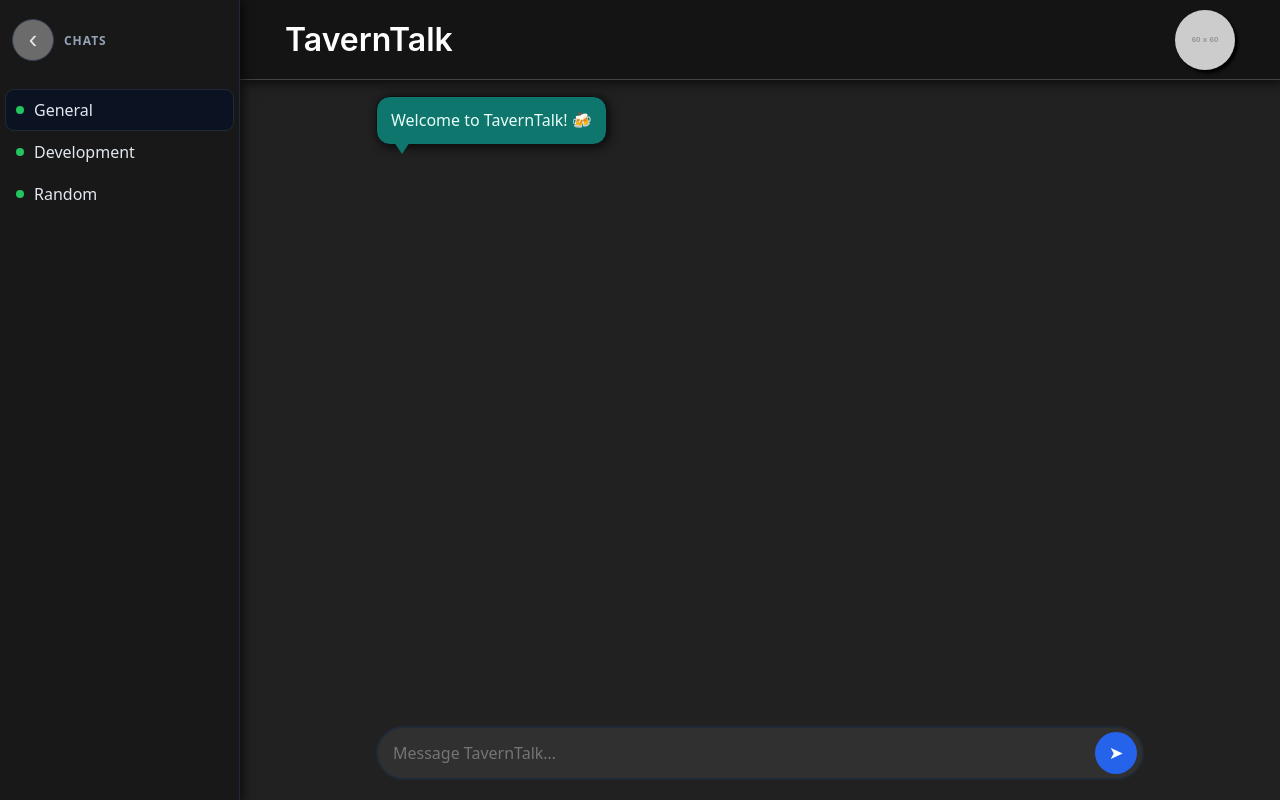
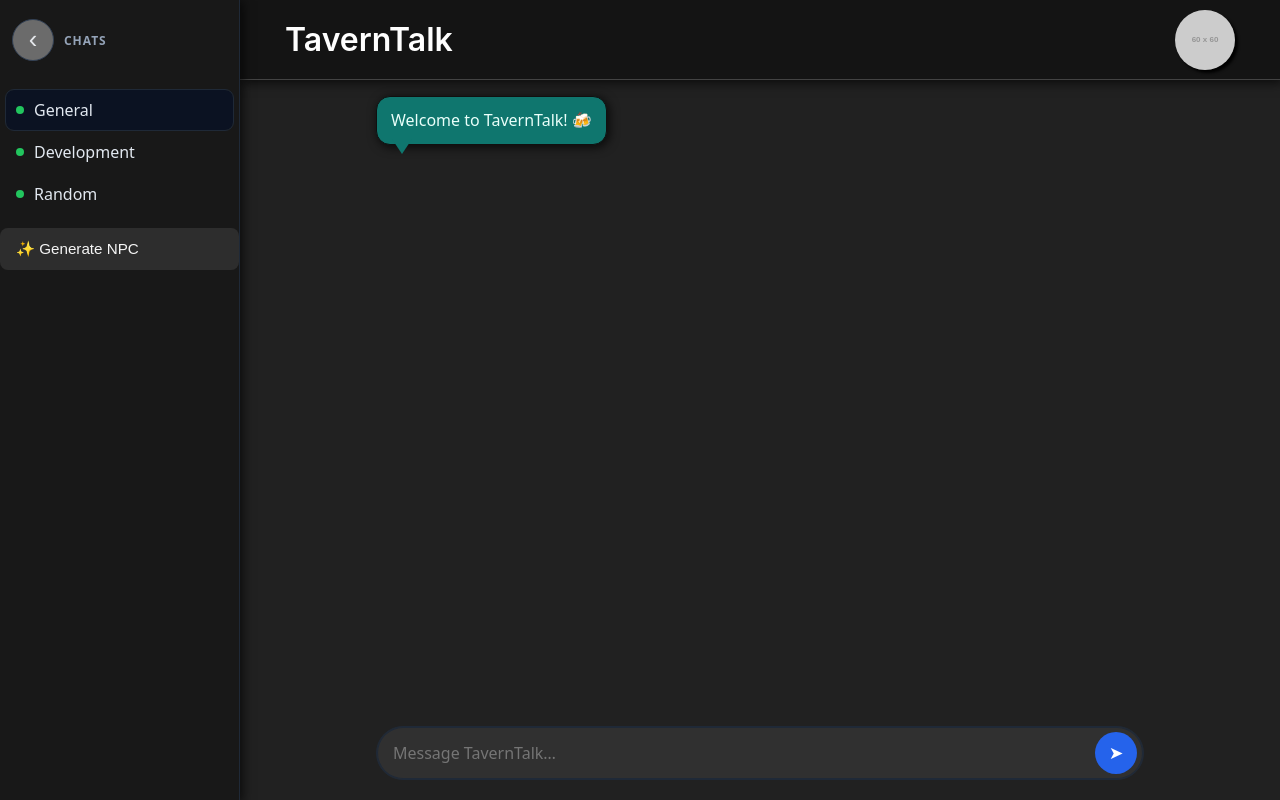
Before and after one commit to Indicaza/tavern-talk, a Vue app in the folder frontend/: page / in a window 1280 px wide. Built offline with nearby package versions, Linux system fonts and the light colour scheme.

Commit message:
Created sidebar button and modal components

```diff
--- /dev/null
+++ b/frontend/src/components/Modal/Modal.module.css
@@ -0,0 +1,30 @@
+.backdrop {
+  position: fixed;
+  inset: 0;
+  background: rgba(0, 0, 0, 0.6);
+  display: flex;
+  align-items: center;
+  justify-content: center;
+  z-index: 50;
+}
+
+.modal {
+  background: #fff;
+  border-radius: 0.75rem;
+  padding: 2rem;
+  max-width: 500px;
+  width: 90%;
+  box-shadow: 0 12px 30px rgba(0, 0, 0, 0.4);
+  animation: fadeIn 0.2s ease-out;
+}
+
+@keyframes fadeIn {
+  from {
+    opacity: 0;
+    transform: translateY(-10px);
+  }
+  to {
+    opacity: 1;
+    transform: translateY(0);
+  }
+}
--- /dev/null
+++ b/frontend/src/components/Modal/Modal.vue
@@ -0,0 +1,14 @@
+<template>
+  <div v-if="open" :class="$style.backdrop" @click="emit('close')">
+    <div :class="$style.modal" @click.stop>
+      <slot />
+    </div>
+  </div>
+</template>
+
+<script setup lang="ts">
+const props = defineProps<{ open: boolean }>();
+const emit = defineEmits<{ (e: "close"): void }>();
+</script>
+
+<style module src="./Modal.module.css"></style>
--- a/frontend/src/components/Sidebar/Sidebar.vue
+++ b/frontend/src/components/Sidebar/Sidebar.vue
@@ -1,5 +1,8 @@
 <script setup lang="ts">
 import type { Chat } from "@/types/chat";
+import { ref } from "vue";
+import SidebarButton from "./SidebarButton/SidebarButton.vue";
+import Modal from "../Modal/Modal.vue";
 
 type Props = {
   collapsed?: boolean;
@@ -12,10 +15,12 @@ const emit = defineEmits<{
   (e: "toggle"): void;
   (e: "select-chat", chat: Chat): void;
 }>();
+
+const showModal = ref(false);
 </script>
 
 <template>
-  <!-- 1) Reveal button OUTSIDE the aside so transform on sidebar won't hide it -->
+  <!-- 1) Reveal button OUTSIDE -->
   <button
     v-if="props.collapsed"
     class="revealBtn"
@@ -26,7 +31,7 @@ const emit = defineEmits<{
     ›
   </button>
 
-  <!-- Sidebar itself -->
+  <!-- Sidebar -->
   <aside class="sidebar" :class="{ closed: !!props.collapsed }">
     <div class="topRow">
       <button
@@ -52,7 +57,38 @@ const emit = defineEmits<{
         <span v-if="!props.collapsed">{{ chat.name }}</span>
       </li>
     </ul>
+
+    <!-- NEW: NPC Generator Button -->
+    <SidebarButton @click="showModal = true">✨ Generate NPC</SidebarButton>
   </aside>
+
+  <!-- Modal -->
+  <Modal :open="showModal" @close="showModal = false">
+    <h2>Generate NPC</h2>
+    <p>Would you like to roll randomly or enter your own prompt?</p>
+    <div style="display: flex; gap: 1rem; margin-top: 1rem">
+      <button
+        @click="
+          () => {
+            console.log('Random');
+            showModal = false;
+          }
+        "
+      >
+        🎲 Random
+      </button>
+      <button
+        @click="
+          () => {
+            console.log('Custom');
+            showModal = false;
+          }
+        "
+      >
+        ✍️ Custom
+      </button>
+    </div>
+  </Modal>
 </template>
 
 <style src="./Sidebar.css"></style>
--- /dev/null
+++ b/frontend/src/components/Sidebar/SidebarButton/SidebarButton.module.css
@@ -0,0 +1,19 @@
+.button {
+  width: 100%;
+  padding: 0.75rem 1rem;
+  margin: 0.25rem 0;
+  background-color: #2d2d2d;
+  color: #f5f5f5;
+  border: none;
+  border-radius: 0.5rem;
+  font-size: 0.95rem;
+  text-align: left;
+  cursor: pointer;
+  transition: background 0.2s, transform 0.1s ease;
+}
+
+.button:hover {
+  background-color: #3a3a3a;
+  transform: translateY(-1px);
+  box-shadow: 0 4px 10px rgba(0, 0, 0, 0.3);
+}
--- /dev/null
+++ b/frontend/src/components/Sidebar/SidebarButton/SidebarButton.vue
@@ -0,0 +1,11 @@
+<template>
+  <button :class="$style.button" @click="$emit('click')">
+    <slot />
+  </button>
+</template>
+
+<script setup lang="ts">
+defineEmits<{ (e: "click"): void }>();
+</script>
+
+<style module src="./SidebarButton.module.css"></style>
```
